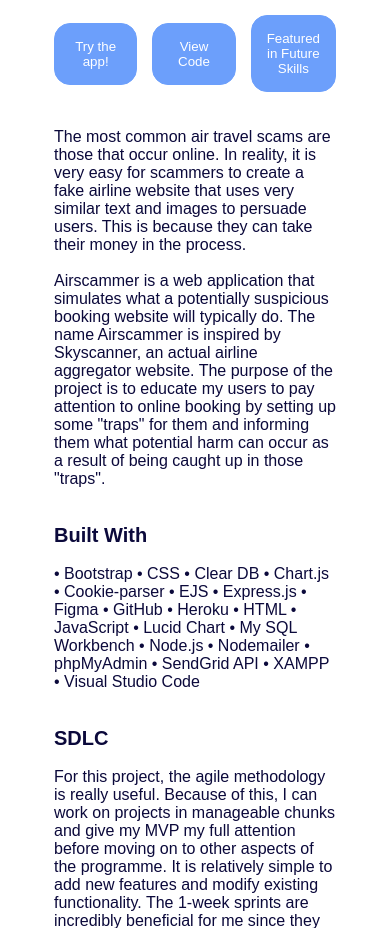
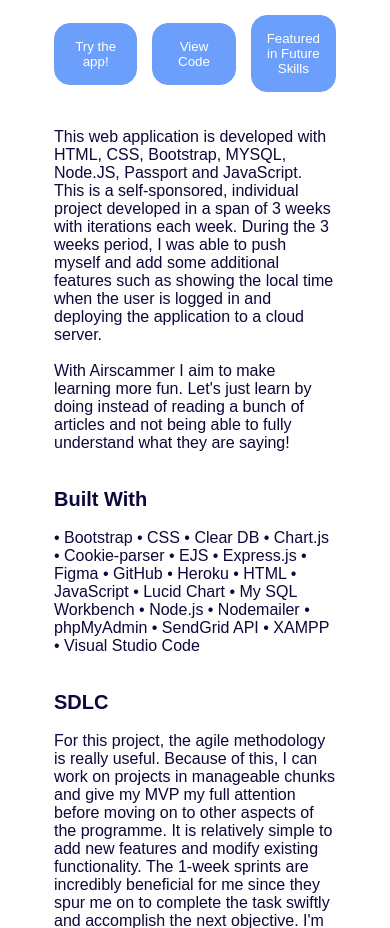
Before and after one commit to applescan/Portfolio-Website-v2, a React (Create React App) app: page /airscammer in a window 390 px wide. Shown: the part 1320-2248 px from the top of the page. Built offline with nearby package versions, Linux system fonts and the light colour scheme; a web font is replaced by a local one.

Commit message:
mobile v4

```diff
--- a/src/components/Sections/Header.jsx
+++ b/src/components/Sections/Header.jsx
@@ -16,9 +16,11 @@
         <div>
           <h1 className="extraBold font60">Hi there, </h1>
           <h2>I'm Felicia. A Web Developer & UX Designer</h2>
+          <br></br>
           <p>At the moment I just finished my qualification in Full Stack Software Development with Auckland University of Technology &
             Institute of Data. Combined with my programme at UX Design Institute & Glasgow Caledonian University,
             I will be able to further the knowledge that I got from my software development qualification and apply it to human-centred design.</p>
+          <br></br>
           <ButtonsRow className="flexNullCenter">
             <div style={{ width: "190px" }}>
               <a href="https://www.linkedin.com/in/felicia-fel/" target="_blank" rel="noopener noreferrer">
@@ -118,7 +120,7 @@
   }
 `;
 const ButtonsRow = styled.div`
-  padding-top: 20px;
+  padding-top: 10px;
   @media (max-width: 960px) {
     justify-content: start;
     padding: 10% 0;
--- a/src/screens/Airscammer.jsx
+++ b/src/screens/Airscammer.jsx
@@ -63,18 +63,16 @@
         <br></br>
 
 
-        <p>The most common air travel scams are those that occur online. In reality, it is very easy for scammers to
-          create a fake airline website that uses very similar text and images to persuade users. This is because
-          they can take their money in the process.
+        <p>This web application is developed with HTML, CSS, Bootstrap, MYSQL, Node.JS, Passport and JavaScript.
+          This is a self-sponsored, individual project developed in a span of 3 weeks with iterations each week.
+          During the 3 weeks period, I was able to push myself and add some additional features such as showing the
+          local time when the user is logged in and deploying the application to a cloud server.​​
 
           <br></br>
           <br></br>
 
-          Airscammer is a web application that simulates what a potentially suspicious booking website will
-          typically do. The name Airscammer is inspired by Skyscanner, an actual airline aggregator website. The
-          purpose of the project is to educate my users to pay attention to online booking by setting up some
-          "traps" for them and informing them what potential harm can occur as a result of being caught up in
-          those "traps".
+          With Airscammer I aim to make learning more fun.
+          Let's just learn by doing instead of reading a bunch of articles and not being able to fully understand what they are saying!
         </p>
 
         <Body
@@ -136,7 +134,7 @@
           <br></br>
           <br></br>
 
-          I'm conscious that there is still a lot to learn, and I'm eager to learn more in the future about APIs,
+          I'm aware that there is still a lot to learn, and I'm eager to learn more in the future about APIs,
           React, and other frameworks. If I were to undertake this project—or one very similar to it—again, I would
           attempt to build the web application using a mobile-first strategy and would strive to thoroughly flesh out
           all the needs before beginning to add further dependencies to my project.
--- a/src/screens/Mixtape.jsx
+++ b/src/screens/Mixtape.jsx
@@ -37,7 +37,7 @@
             year="2022"
           />
         </HeaderInfo>
-        <Images img1={Mix2} alt1={"project image cover"} img2={Mix2} alt2={"mobile mockup image"} />
+        <Images img1={Mix1} alt1={"project image cover"} img2={Mix2} alt2={"mobile mockup image"} />
 
 
         <h1 className='font25'>Links:</h1>
--- a/src/screens/NZLocum.jsx
+++ b/src/screens/NZLocum.jsx
@@ -119,7 +119,7 @@
           issue.. More information regarding TSL certificate can be found
           <a href="https://docs.aws.amazon.com/elasticloadbalancing/latest/network/create-tls-listener.html"
             target="_blank">
-            here</a>
+            <span className="purpleColor"> here.</span></a>
           <br />
           <br />
           <b>If you're running the backend in your local, there should be no problem with CORS and uploading image
@@ -128,7 +128,7 @@
 
         <Body
           title={'Future Software Enhancement List'}
-          desc={'Allow job listing due date, so when a job listing is expired it will automatically be removed from the website.'}
+          desc={'In the future, I am to develop a job listing due date feature, so when a job listing is expired it will automatically be removed from the website.'}
         />
 
         <div style={{ width: "150px", paddingTop: "100px" }}>
```
Lines whose indentation alone changed are shown as unchanged.
